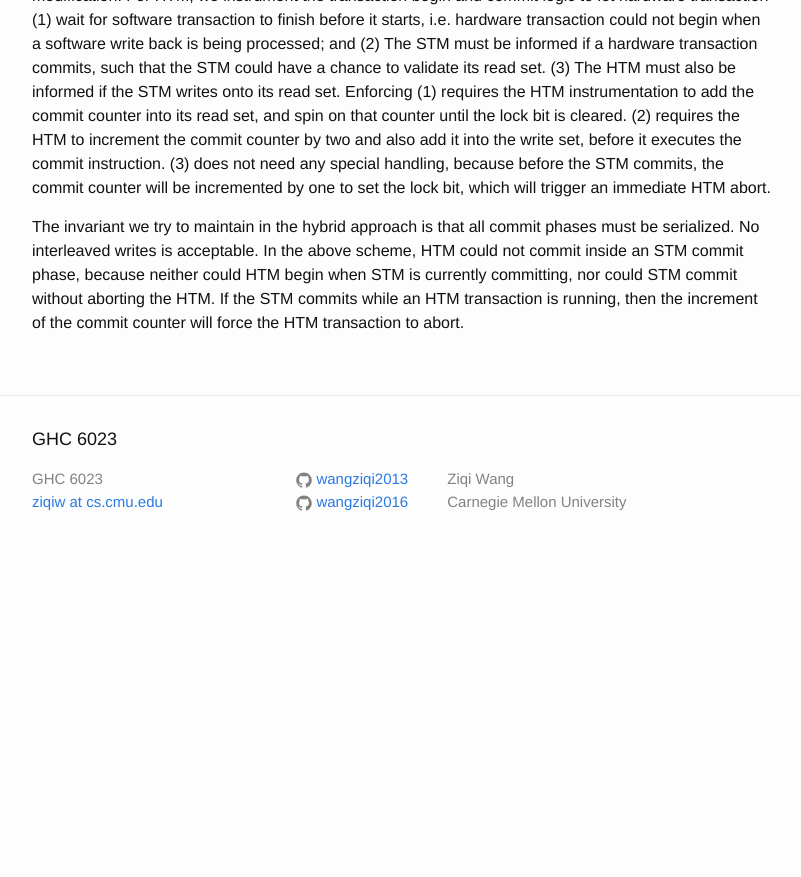
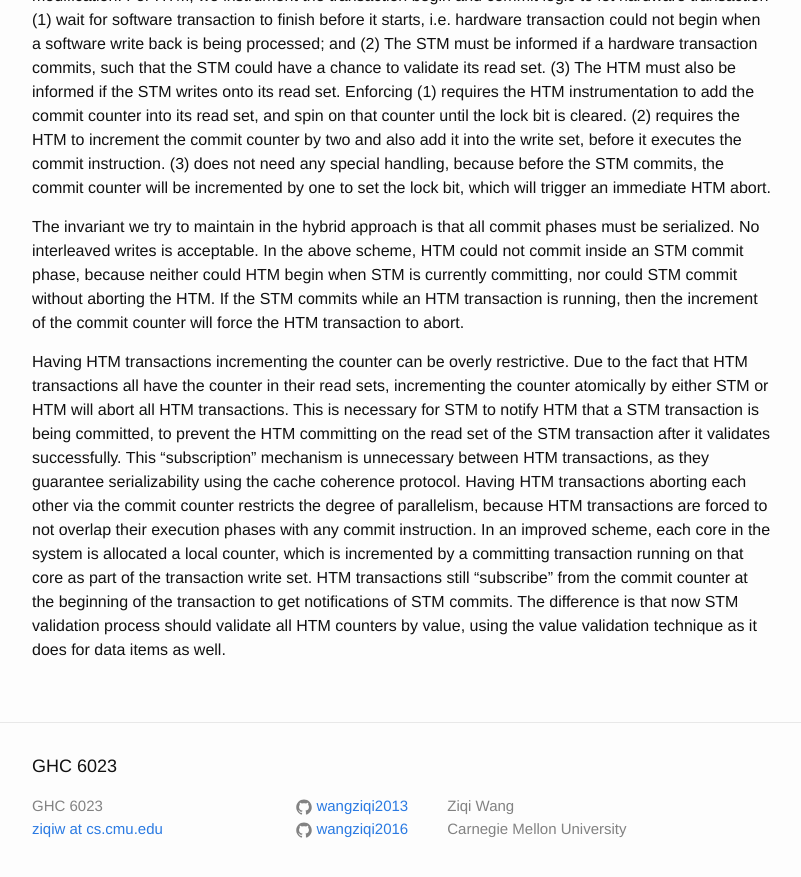
Before and after one commit to wangziqi2013/wangziqi2013.github.io, a Jekyll site: the page built from _posts/2018-05-28-Hybrid-Norec.markdown, in a window 1280 px wide and 900 px high, scrolled down 1429 px. Shown: the top 877 px of the window, without its empty margins (238-1039 px from the left). Built offline with Jekyll 4.4.1, drawn with Linux system fonts in a browser that asks for light colours; before the commit the page ends 2002 px from its top, so only the background shows below that.

Commit message:
Working on multiple counters

```diff
--- a/_posts/2018-05-28-Hybrid-Norec.markdown
+++ b/_posts/2018-05-28-Hybrid-Norec.markdown
@@ -61,3 +61,15 @@ The invariant we try to maintain in the hybrid approach is that all commit phase
 writes is acceptable. In the above scheme, HTM could not commit inside an STM commit phase, because neither could HTM
 begin when STM is currently committing, nor could STM commit without aborting the HTM. If the STM commits while an HTM
 transaction is running, then the increment of the commit counter will force the HTM transaction to abort.
+
+Having HTM transactions incrementing the counter can be overly restrictive. Due to the fact that HTM transactions all
+have the counter in their read sets, incrementing the counter atomically by either STM or HTM will abort all HTM transactions.
+This is necessary for STM to notify HTM that a STM transaction is being committed, to prevent the HTM committing on the
+read set of the STM transaction after it validates successfully. This "subscription" mechanism is unnecessary between
+HTM transactions, as they guarantee serializability using the cache coherence protocol. Having HTM transactions aborting
+each other via the commit counter restricts the degree of parallelism, because HTM transactions are forced to not
+overlap their execution phases with any commit instruction. In an improved scheme, each core in the system is allocated a
+local counter, which is incremented by a committing transaction running on that core as part of the transaction write set.
+HTM transactions still "subscribe" from the commit counter at the beginning of the transaction to get notifications of
+STM commits. The difference is that now STM validation process should validate all HTM counters by value, using the value
+validation technique as it does for data items as well.
```
